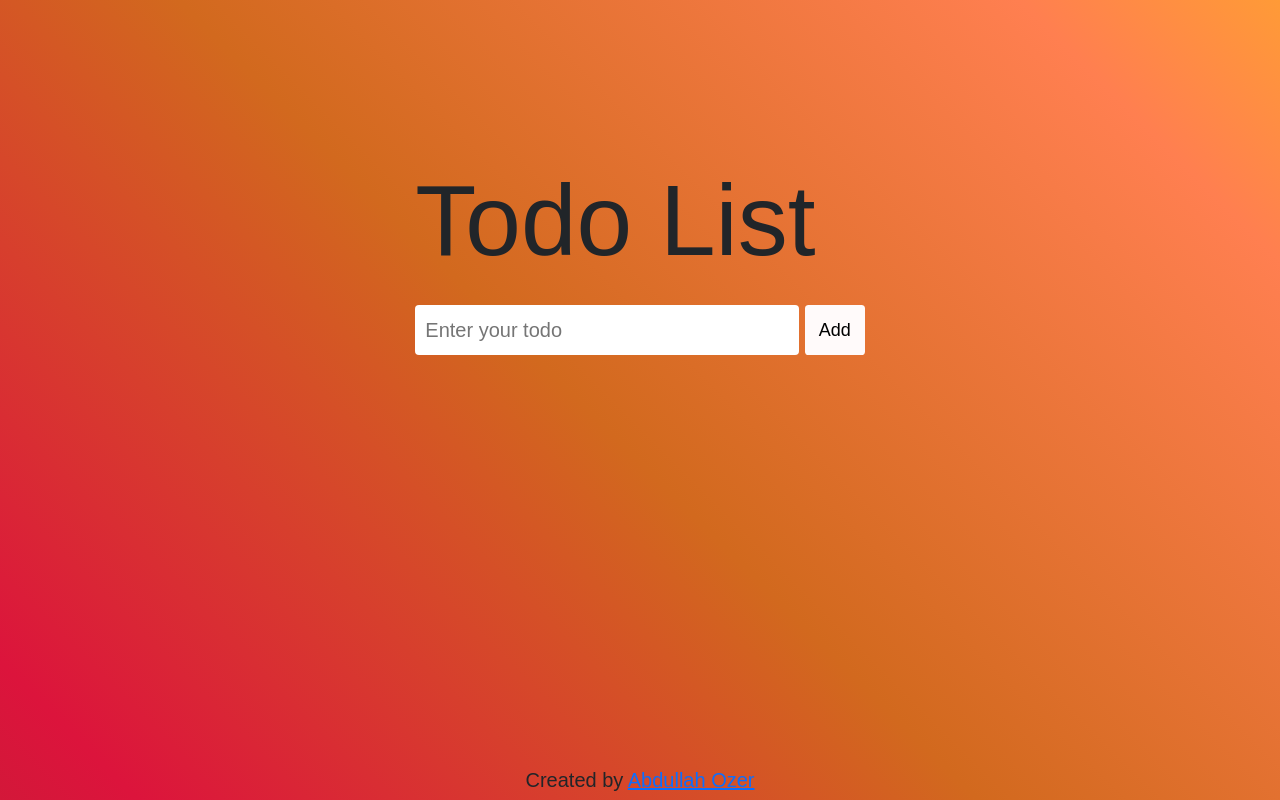
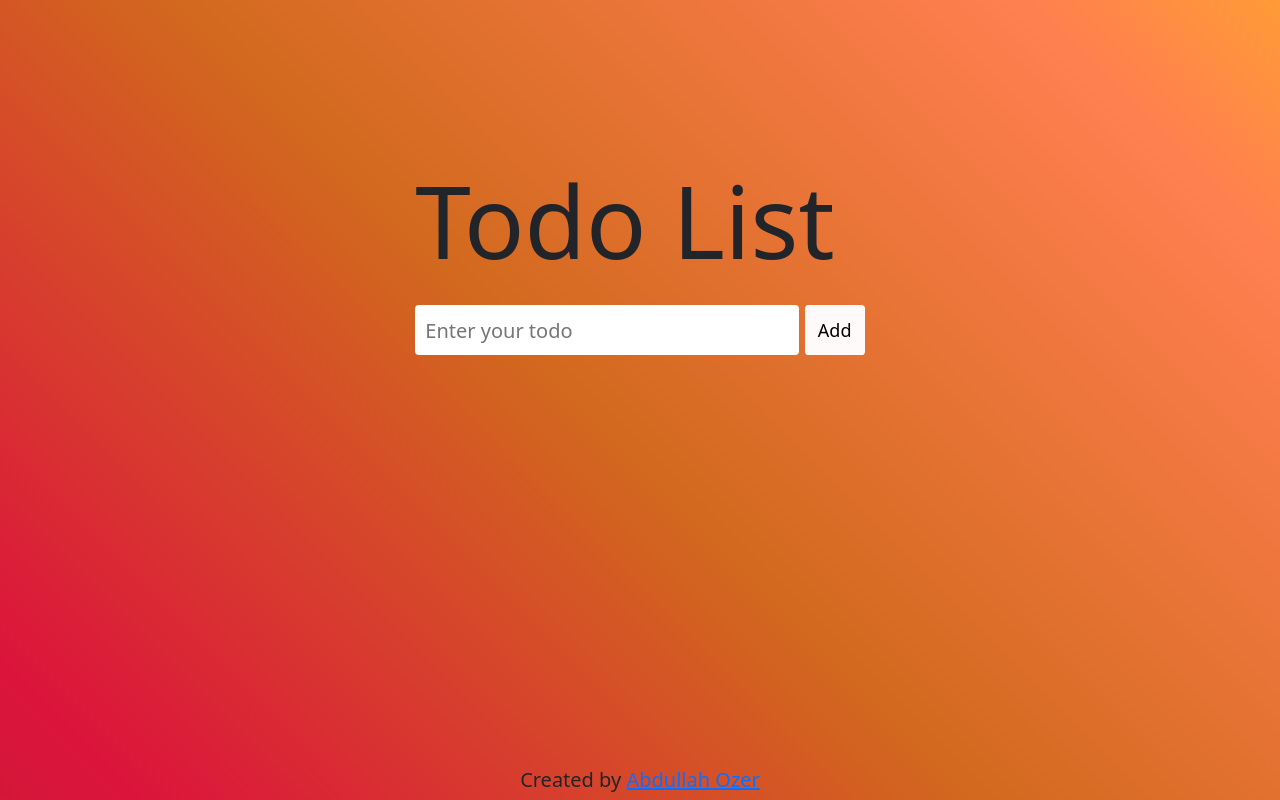
Before and after one commit to abdullahozer11/taskRecorderReact, a React (Create React App) app: page / in a window 1280 px wide. Built offline with nearby package versions, Linux system fonts and the light colour scheme.

Commit message:
custom font is removed

```diff
--- a/src/App.css
+++ b/src/App.css
@@ -1,10 +1,8 @@
 * {
     padding: 0;
     margin: 0;
-    font-family: 'cursive', sans-serif;
     box-sizing: border-box;
 }
-
 
 /*noinspection CssOverwrittenProperties,CssInvalidPropertyValue*/
 .App {
```
